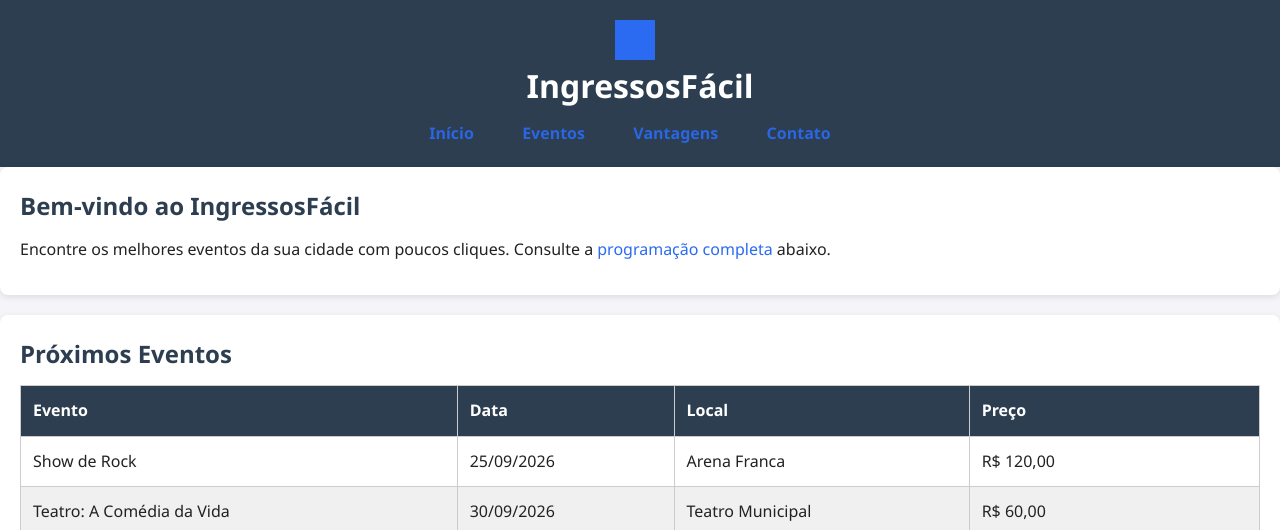
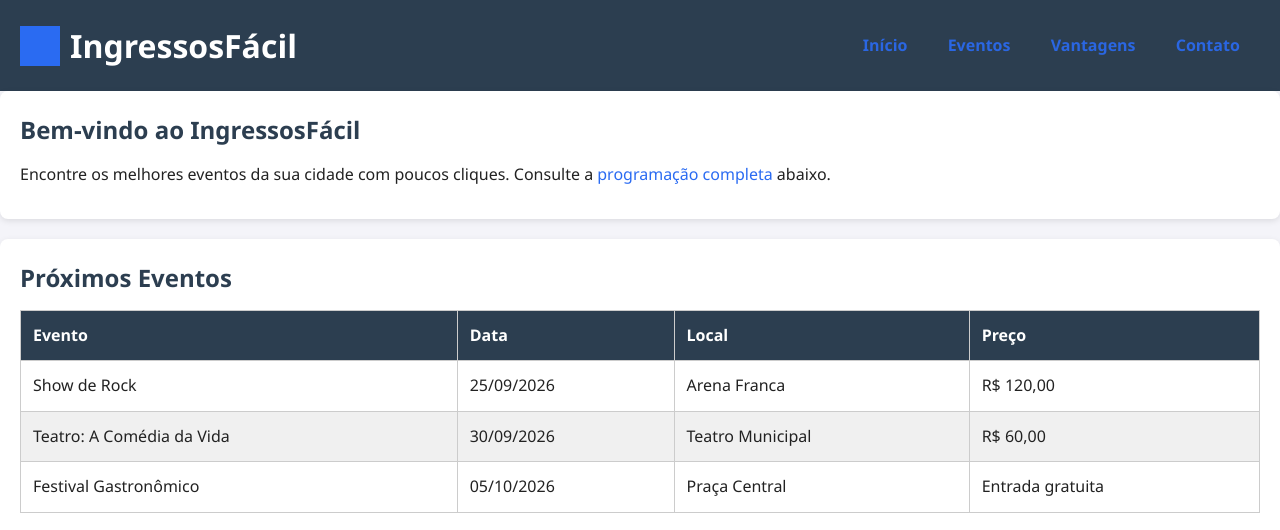
Before and after one commit to albert-wb/cc-front-end, a plain HTML site: page index.html in a window 1280 px wide. Shown: the top 530 px of the page. Drawn offline with Linux system fonts and the light colour scheme.

Commit message:
style: refatora o cabeçalho e navegação para Flexbox com distribuição space-between e gap

```diff
--- a/css/styles.css
+++ b/css/styles.css
@@ -71,22 +71,25 @@ nav a:hover::after {
     opacity: 1;
 }
 
-/* ===== Layout: Header e Footer ===== */
+/* ===== Layout: Header e Footer com Flexbox (Aula 10) ===== */
 header {
+    display: flex;
+    justify-content: space-between; /* logo de um lado, menu do outro */
+    align-items: center; /* ambos centralizados verticalmente */
+    flex-wrap: wrap; /* em telas estreitas, o menu quebra para a linha de baixo */
+    padding: 20px;
     background-color: #2c3e50;
-    color: white;
-    padding: 20px;
-    text-align: center;
+    color: #fff;
 }
 
 header .logo {
-    margin-bottom: 10px;
+    display: flex; /* flexbox também dentro da logo, para alinhar imagem e título */
+    align-items: center;
+    gap: 10px;
 }
 
 header .logo img {
     width: 40px;
-    vertical-align: middle;
-    margin-right: 10px;
 }
 
 footer {
@@ -96,14 +99,11 @@ footer {
     padding: 20px;
 }
 
-/* ===== Navegação ===== */
+/* ===== Navegação com Flexbox ===== */
 nav ul {
+    display: flex;
     list-style: none;
-}
-
-nav li {
-    display: inline-block;
-    margin: 0 12px;
+    gap: 20px;
 }
 
 nav a {
```
